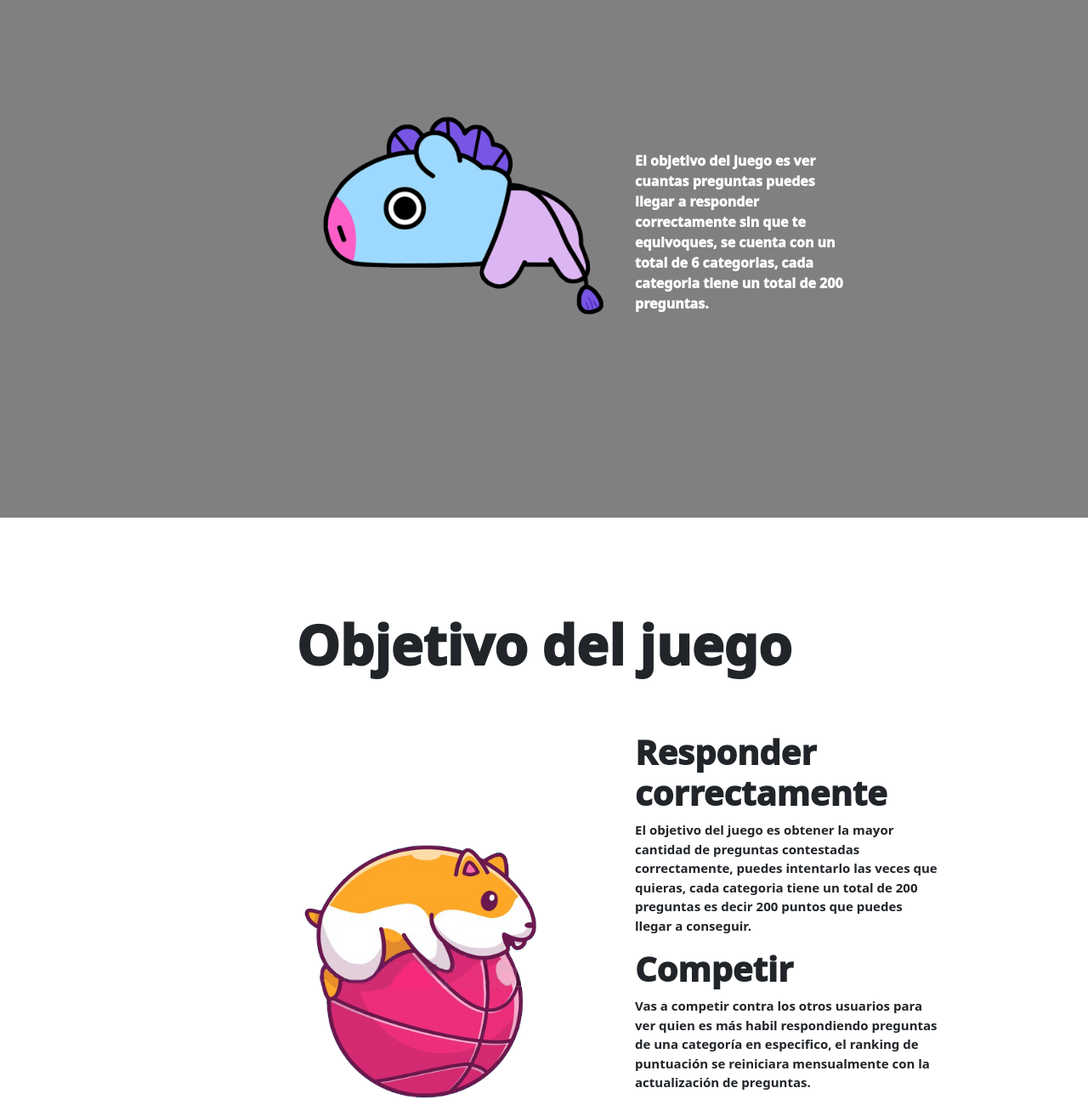
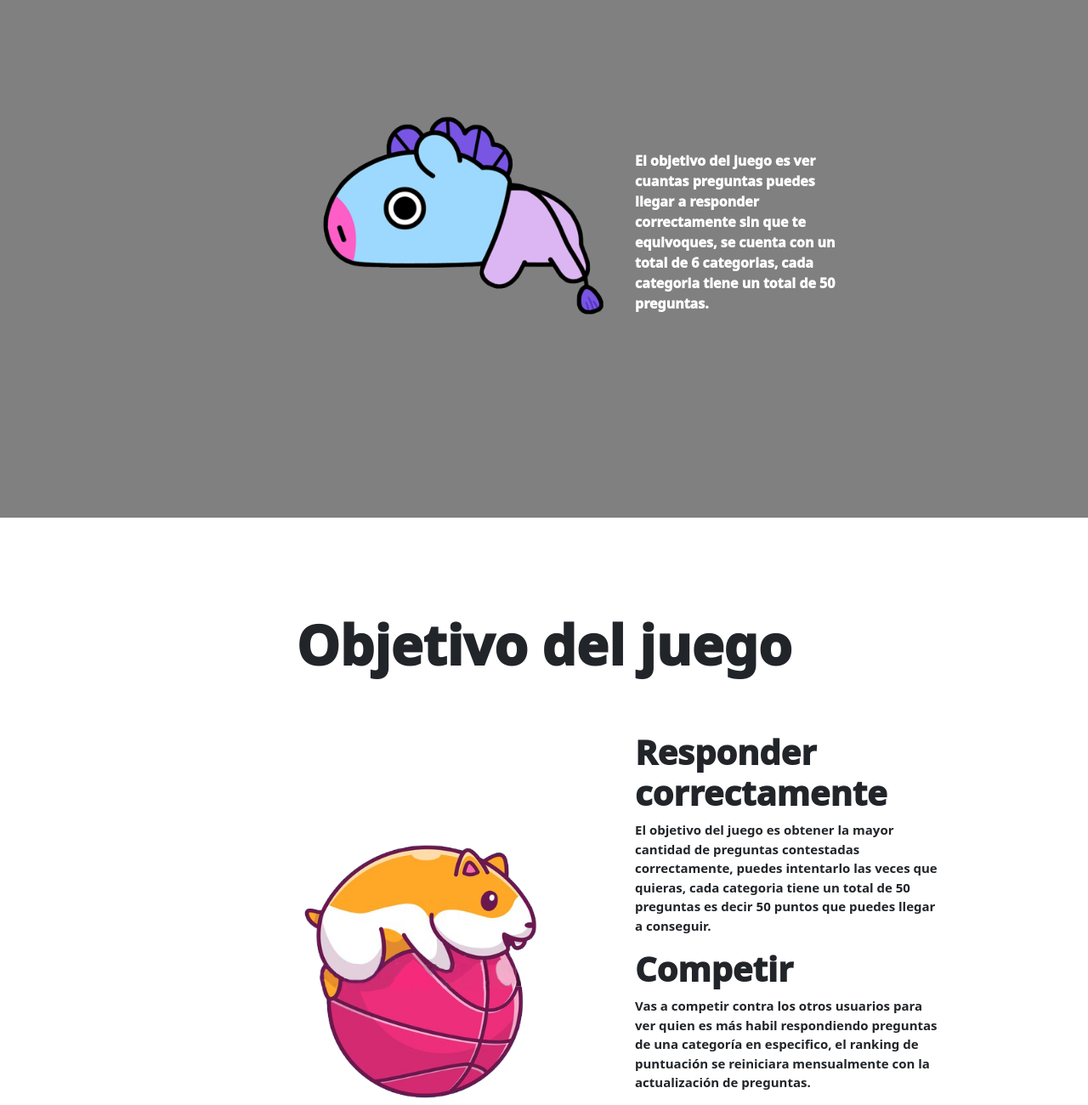
Before and after one commit to Emerdinger/triviate, a plain HTML site: page index.html in a window 1280 px wide. Shown: the part 1711-3011 px from the top of the page at 85% size. Drawn offline with nearby package versions, Linux system fonts and the light colour scheme; no server answers.

Commit message:
Fix preguntas

```diff
--- a/index.html
+++ b/index.html
@@ -87,7 +87,7 @@
                     <img class="w-100" src="./images/htoplay.png" alt="">
                 </div>
                 <div class="col-md-3 text-start h-text">
-                    <p class="h-objetive">El objetivo del juego es ver cuantas preguntas puedes llegar a responder correctamente sin que te equivoques, se cuenta con un total de 6 categorias, cada categoria tiene un total de 200 preguntas.</p>
+                    <p class="h-objetive">El objetivo del juego es ver cuantas preguntas puedes llegar a responder correctamente sin que te equivoques, se cuenta con un total de 6 categorias, cada categoria tiene un total de 50 preguntas.</p>
                 </div>
             </div>
         </div>
@@ -108,7 +108,7 @@
                     <div class="row">
                         <div class="col-md-12 r-texto">
                             <h3 class="o-title">Responder correctamente</h3>
-                            <p class="o-text">El objetivo del juego es obtener la mayor cantidad de preguntas contestadas correctamente, puedes intentarlo las veces que quieras, cada categoria tiene un total de 200 preguntas es decir 200 puntos que puedes llegar a conseguir.</p>
+                            <p class="o-text">El objetivo del juego es obtener la mayor cantidad de preguntas contestadas correctamente, puedes intentarlo las veces que quieras, cada categoria tiene un total de 50 preguntas es decir 50 puntos que puedes llegar a conseguir.</p>
                         </div>
                         <div class="col-md-12 r-texto">
                             <h3 class="c-title">Competir</h3>
```
